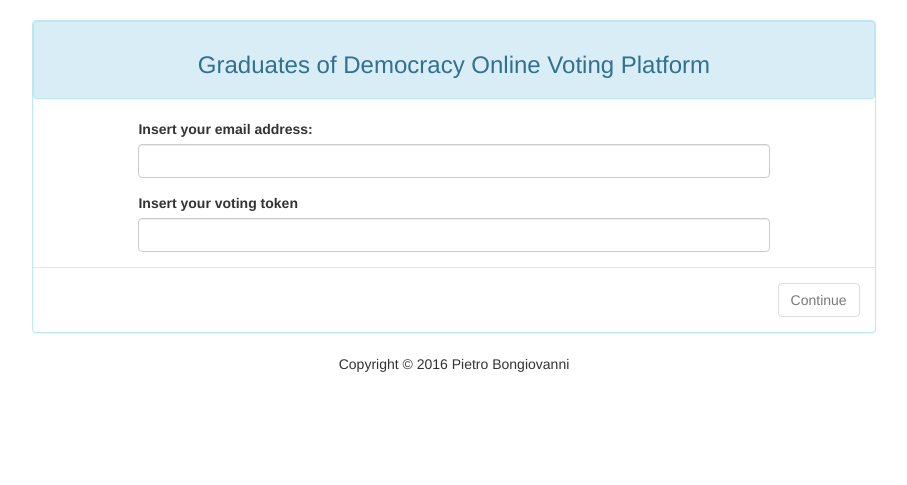
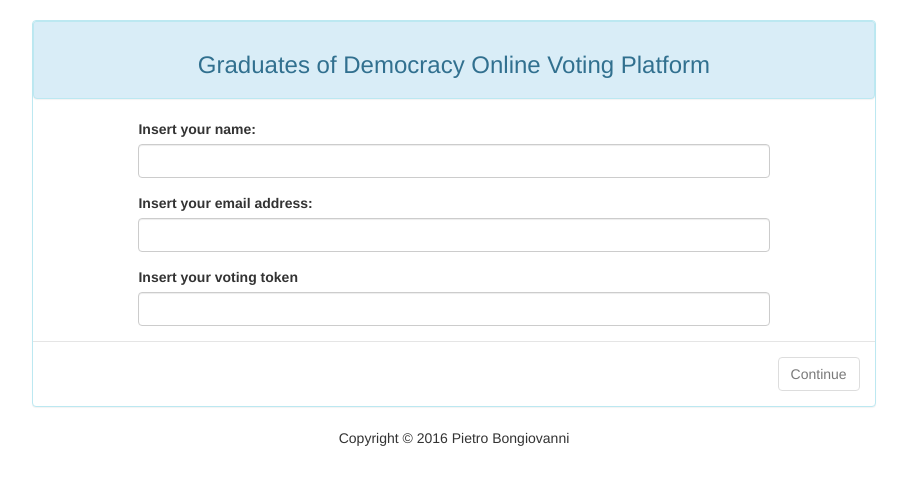
Before and after one commit to pgoodjohn/graduates-of-democracy-voting-platform, a PHP site: page / in a window 1280 px wide. Shown: the part 52-537 px from the top of the page, without its empty margins (186-1093 px from the left). Run offline with PHP 8.4, Linux system fonts and the light colour scheme; some libraries are stand-ins or nearby versions.

Commit message:
Added the name check to the login form

```diff
--- a/error.php
+++ b/error.php
@@ -31,6 +31,10 @@
 					echo '<p align="center">I\'m sorry, but it seems this user has already voted</p>';
 				}
 				?>
+				<?php if($_GET['err_type'] == 4){
+					echo '<p align="center">I\'m sorry, but the name does not correspond to the one saved in the database!</p>';
+				}
+				?>
 			</div>
 		</div>
 		<div class="col-sm-2"></div>
--- a/index.php
+++ b/index.php
@@ -26,6 +26,12 @@
 				</div> <!--PANEL HEADER-->
 				<form data-toggle="validator" role="form" method="POST" action="php/login.php">
 					<div class="form-group has-feedback">
+						<label for="name" class="control-label">Insert your name:</label>
+						<input type="text" class="form-control" data-error="Please insert your name" name="name" id="name" required>
+						<span class="glyphicon form-control-feedback" aria-hidden="true"></span>
+						<div class="help-block with-errors"></div>
+					</div><!--FORM GROUP NAME-->
+					<div class="form-group has-feedback">
 						<label for="email" class="control-label">Insert your email address:</label>
 						<input type="email" class="form-control" data-error="Please insert a valid email address" name="email" id="email" required>
 						<span class="glyphicon form-control-feedback" aria-hidden="true"></span>
```
Also changed, not shown: php/login.php (+7 -2 lines), php/scripts.php (+19 -0 lines).
